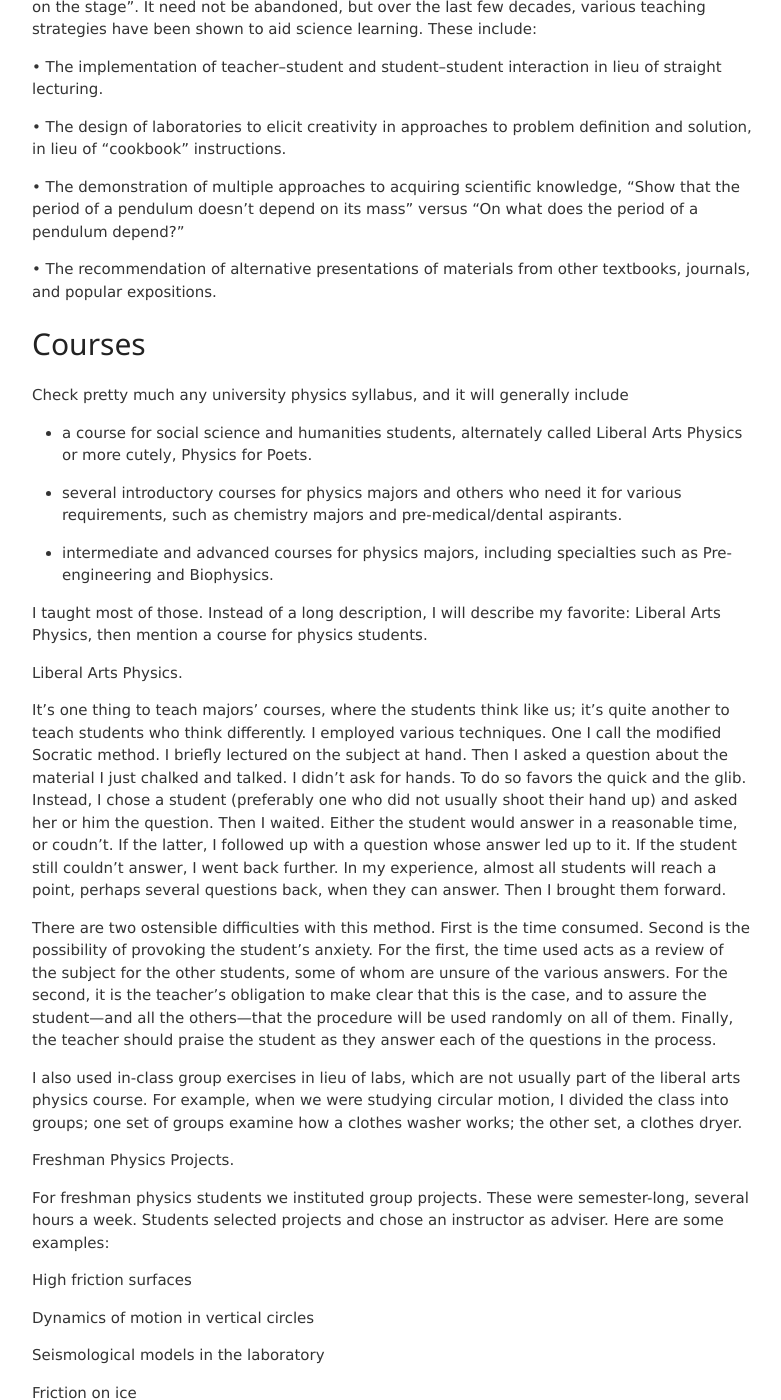
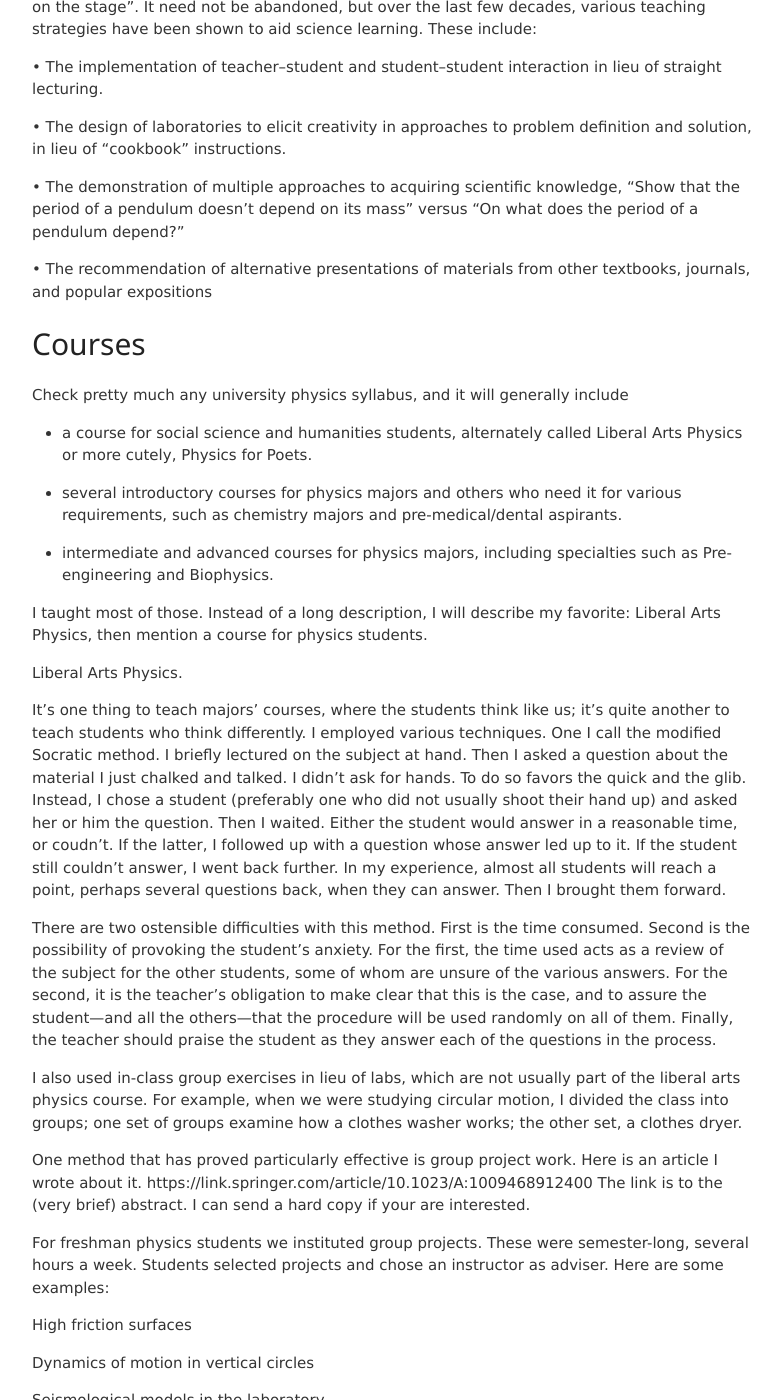
Before and after one commit to jvmallow/jvmallow.github.io, a Jekyll site: the page built from _posts/2025-05-14-Physics.md, in a window 1280 px wide and 1400 px high, scrolled down 1632 px. Shown: the whole window, without its empty margins (248-1029 px from the left). Built offline with Jekyll 4.4.1, drawn with Linux system fonts in a browser that asks for light colours; a script that is not in the unit is left out.

Commit message:
Update 2025-05-14-Physics.md

```diff
--- a/_posts/2025-05-14-Physics.md
+++ b/_posts/2025-05-14-Physics.md
@@ -54,7 +54,7 @@ The traditional method has been the lecture, known variously as "chalk and talk"
 
 •	The demonstration of multiple approaches to acquiring scientific knowledge,  “Show that the period of a pendulum doesn't depend on its mass" versus "On what does the period of a pendulum depend?"
 
-•	The recommendation of alternative presentations of materials from other textbooks, journals, and popular expositions.
+•	The recommendation of alternative presentations of materials from other textbooks, journals, and popular expositions
 
 
 
@@ -78,8 +78,7 @@ There are two ostensible difficulties with this method. First is the time consum
 
 I also used in-class group exercises in lieu of labs, which are not usually part of the liberal arts physics course. For example, when we were studying circular motion, I divided the class into groups; one set of groups examine how a clothes washer works; the other set, a clothes dryer.
 
-
-Freshman Physics Projects.
+One method that has proved particularly effective is group project work. Here is an article I wrote about it. https://link.springer.com/article/10.1023/A:1009468912400 The link is to the (very brief) abstract. I can send a hard copy if your are interested.
 
 For freshman physics students we instituted group projects. These were semester-long, several hours a week. Students selected projects and chose an instructor as adviser. Here are some examples:
 
```
